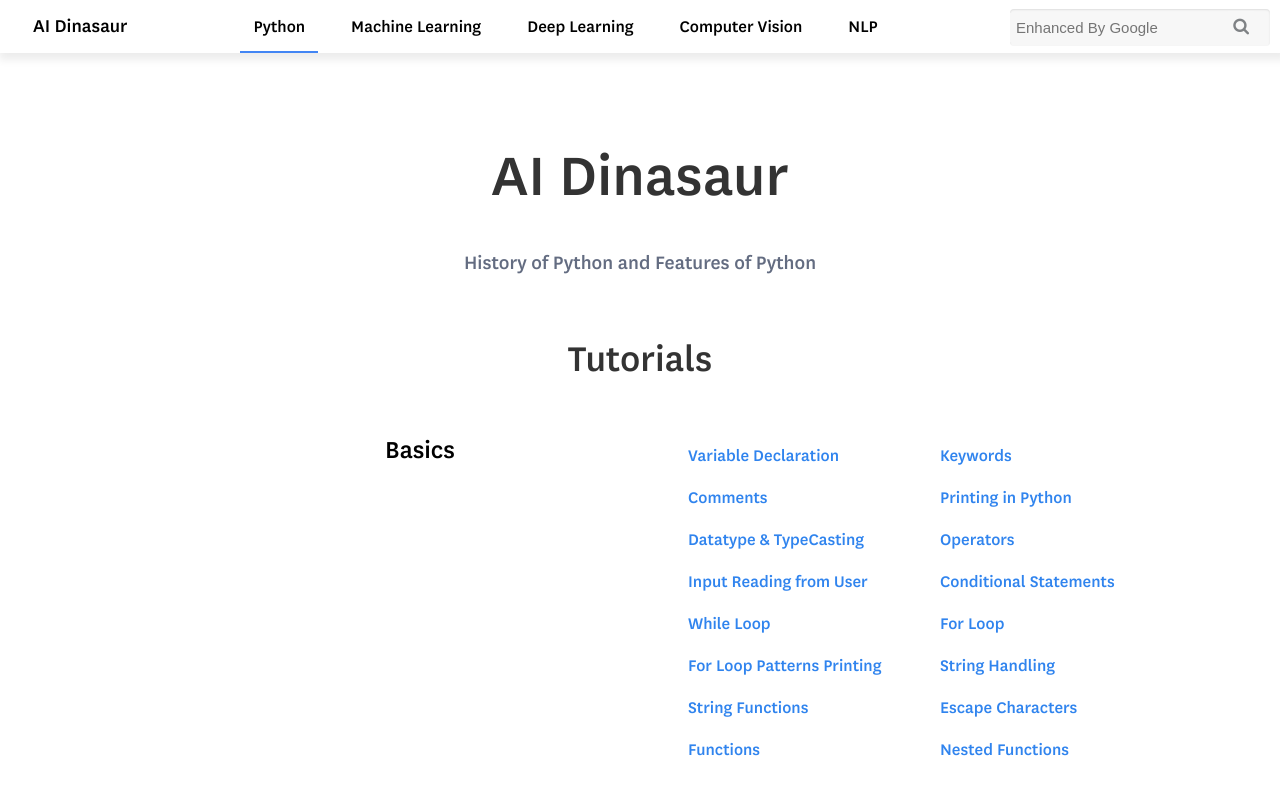
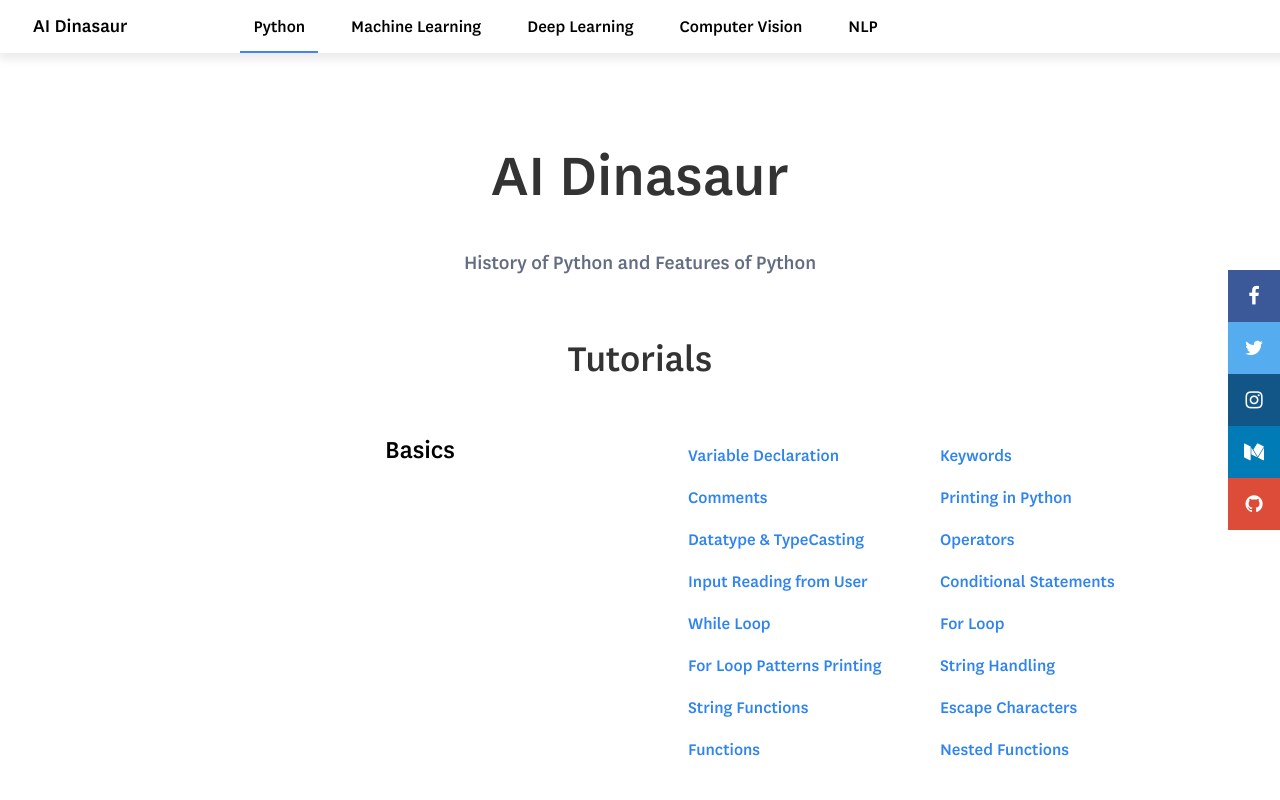
Before and after one commit to miismail007/aidinasaur, a plain HTML site: page index.html in a window 1280 px wide. Shown: the top 800 px of the page. Drawn offline with Linux system fonts and the light colour scheme.

Commit message:
again modified

```diff
--- a/css/style.css
+++ b/css/style.css
@@ -55,17 +55,72 @@ body{
   padding-left: 80px;
 }
 .search-container {
-  height: 37px;
-  width: 260px;
-  background: #f7f7f7;
-  border-radius: 4px;
-  float: right;
-  margin-left: 0px;
-  margin-top: 7px;
-  box-shadow: inset 0 1px 2px rgba(0,0,0,.1);
+  /*float: right;*/
   /*padding: 2px;*/
 }
+.search-container {
+  position: fixed;
+  top: 50%;
+  right: 0;
+  -webkit-transform: translateY(-50%);
+  -ms-transform: translateY(-50%);
+  transform: translateY(-50%);
+}
 
+.search-container a {
+  display: block;
+  text-align: center;
+  padding: 16px;
+  transition: all 0.3s ease;
+  text-decoration: none;
+  color: white;
+  font-size: 20px;
+}
+/*.social {
+  padding: 20px;
+  font-size: 30px;
+  width: 50px;
+  height: 50px;
+  text-align: center;
+  text-decoration: none;
+  margin: 5px 2px;
+  border-radius: 50%;
+}*/
+
+.social:hover {
+    opacity: 0.7;
+}
+
+.fa-facebook {
+  background: #3B5998;
+  /*color: #000;*/
+}
+
+.fa-twitter {
+  background: #55ACEE;
+  /*color: #000;*/
+}
+
+.fa-github {
+  background: #dd4b39;
+  /*color: #000;*/
+}
+
+.fa-medium {
+  background: #007bb5;
+  /*color: #000;*/
+}
+
+.fa-youtube {
+  background: #bb0000;
+  /*color: #000;*/
+}
+
+.fa-instagram {
+  background: #125688;
+  /*color: #000;*/
+}
+/*
 .header input[type=text] {
   padding: 6px;
   width: 200px;
@@ -86,7 +141,7 @@ body{
   font-size: 17px;
   border: none;
   cursor: pointer;
-}
+}*/
 
 /*.header .search-container button:hover {
   background: #ccc;
@@ -165,9 +220,6 @@ hr{
   color: #888;
 }
 @media screen and (max-width: 500px) {
-  .search-container{
-    display:none;
-  }
   .icon{
     float: right;
     margin-top: 20px;
@@ -225,9 +277,6 @@ hr{
 
 
 @media screen and (max-width: 360px) {
-  .search-container{
-    display:none;
-  }
   .icon{
     float: right;
     margin-top: 20px;
@@ -284,9 +333,6 @@ hr{
 }
 
 @media screen and (max-width: 375px) {
-  .search-container{
-    display:none;
-  }
   .icon{
     float: right;
     margin-top: 20px;
@@ -344,9 +390,6 @@ hr{
 
 
 @media screen and (max-width: 411px) {
-  .search-container{
-    display:none;
-  }
   .icon{
     float: right;
     margin-top: 20px;
@@ -404,9 +447,6 @@ hr{
 
 
 @media screen and (max-width: 768px) {
-  .search-container{
-    display:none;
-  }
   .icon{
     float: right;
     margin-top: 20px;
@@ -463,9 +503,6 @@ hr{
 }
 
 @media screen and (max-width: 600px) {
-  .search-container{
-    display:none;
-  }
   .icon{
     float: right;
     margin-top: 20px;
--- a/index.html
+++ b/index.html
@@ -12,7 +12,13 @@
 	}
 </style>
 <body>
-
+<div class="search-container">
+	    <a href="https://facebook.com/aidinasaur" class="fa fa-facebook social"></a>
+		<a href="https://twitter.com/aidinasaur" class="fa fa-twitter social"></a>
+		<a href="https://instagram.com/aidinasaur" class="fa fa-instagram social"></a>
+		<a href="https://medium.com/aidinasaur" class="fa fa-medium social"></a>
+		<a href="https://github.com/aidinasaur" class="fa fa-github social"></a>
+  	</div>
 <div class="header">
 	<i class="fa fa-bars icon"  style="display: none;"></i>
   <a href="#default" class="logo">AI Dinasaur</a>
@@ -24,13 +30,6 @@
     <a class="menu" href="">Computer Vision</a>
     <a class="menu" href="">NLP</a>
   </div>
-  <div class="search-container">
-	    <form action="">
-	      <input type="text" placeholder="Enhanced By Google" name="search">
-	      <button type="submit"><i class="fa fa-search" style="
-	      color:#7f8285;"></i></button>
-	    </form>
-  	</div>
 </div>
 <div class="main-div">
 	<center>
```
Also changed, not shown: machinelearning.html (+8 -8 lines).
